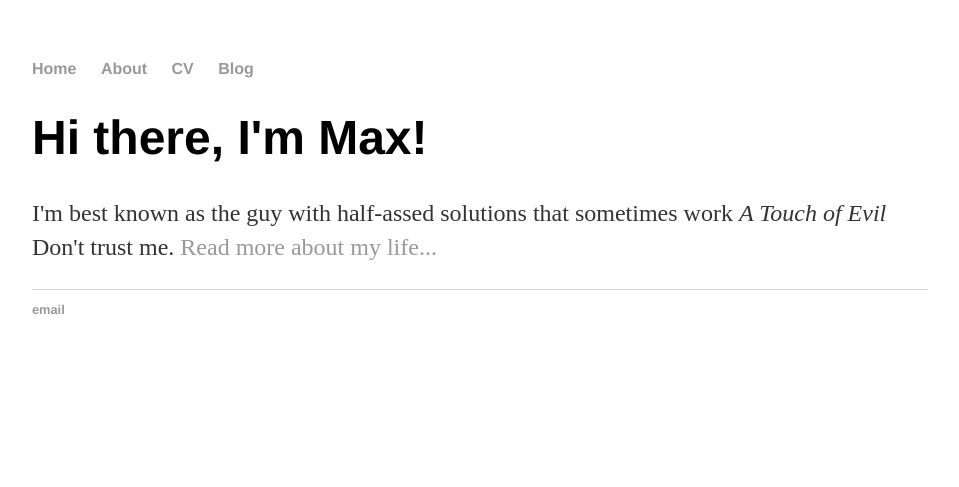
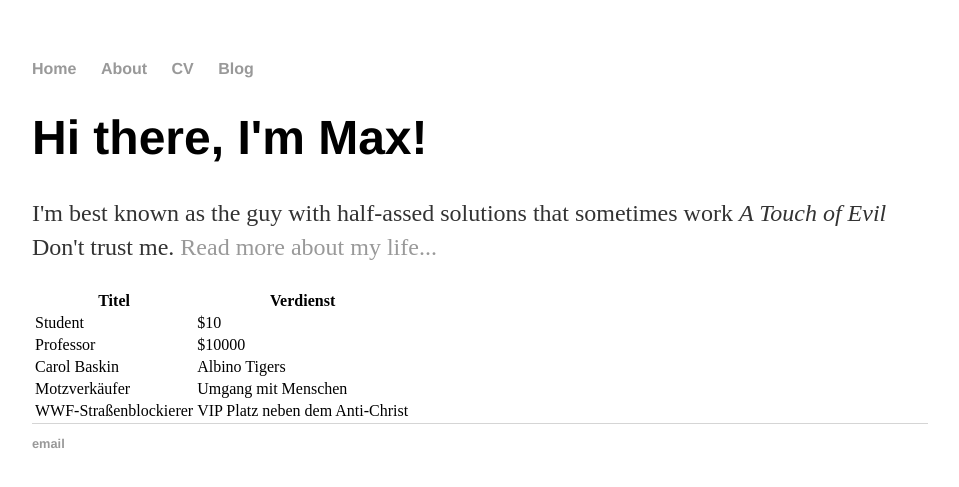
Before and after one commit to Musch21/Musch21.github.io, a Jekyll site: the page built from index.html, in a window 1280 px wide. Shown: the top 487 px of the page, without its empty margins (160-1119 px from the left). Built offline with Jekyll 4.4.1, drawn with Linux system fonts in a browser that asks for light colours.

Commit message:
Update index.html

```diff
--- a/index.html
+++ b/index.html
@@ -6,3 +6,30 @@
 	<h1>Hi there, I'm Max!</h1>
 	<p>I'm best known as the guy with half-assed solutions that sometimes work <em>A Touch of Evil</em> Don't trust me. <a href="/about">Read more about my life...</a></p>
 </div><!-- /.blurb -->
+
+ <table>
+    <tr>
+      <th>Titel</th>
+      <th>Verdienst</th>
+    </tr>
+    <tr>
+      <td>Student</td>
+      <td>$10</td>
+    </tr>
+    <tr>
+      <td>Professor</td>
+      <td>$10000</td>
+    </tr>
+    <tr>
+      <td>Carol Baskin</td>
+      <td>Albino Tigers </td>
+    </tr>
+    <tr>
+      <td>Motzverkäufer</td>
+      <td>Umgang mit Menschen</td>
+    </tr>
+    <tr>
+      <td>WWF-Straßenblockierer</td>
+      <td>VIP Platz neben dem Anti-Christ</td>
+    </tr>
+  </table>
```
